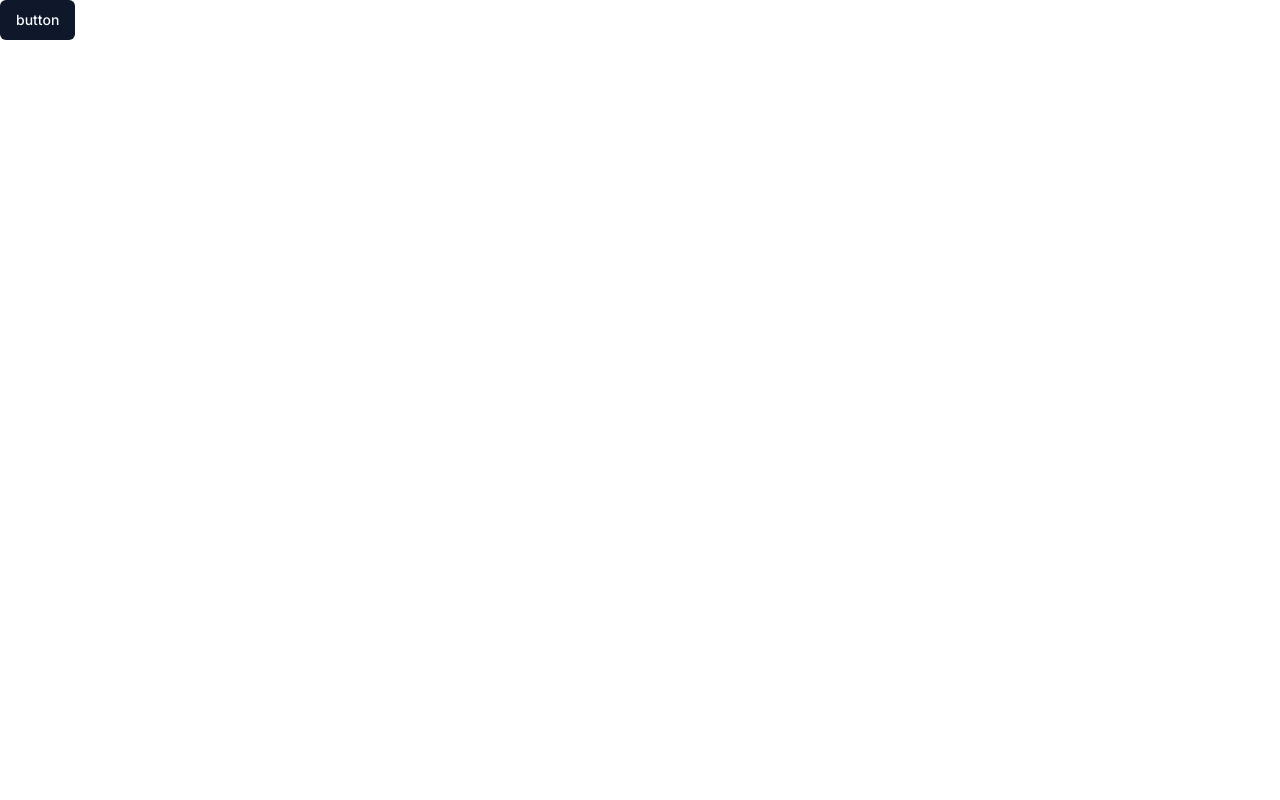
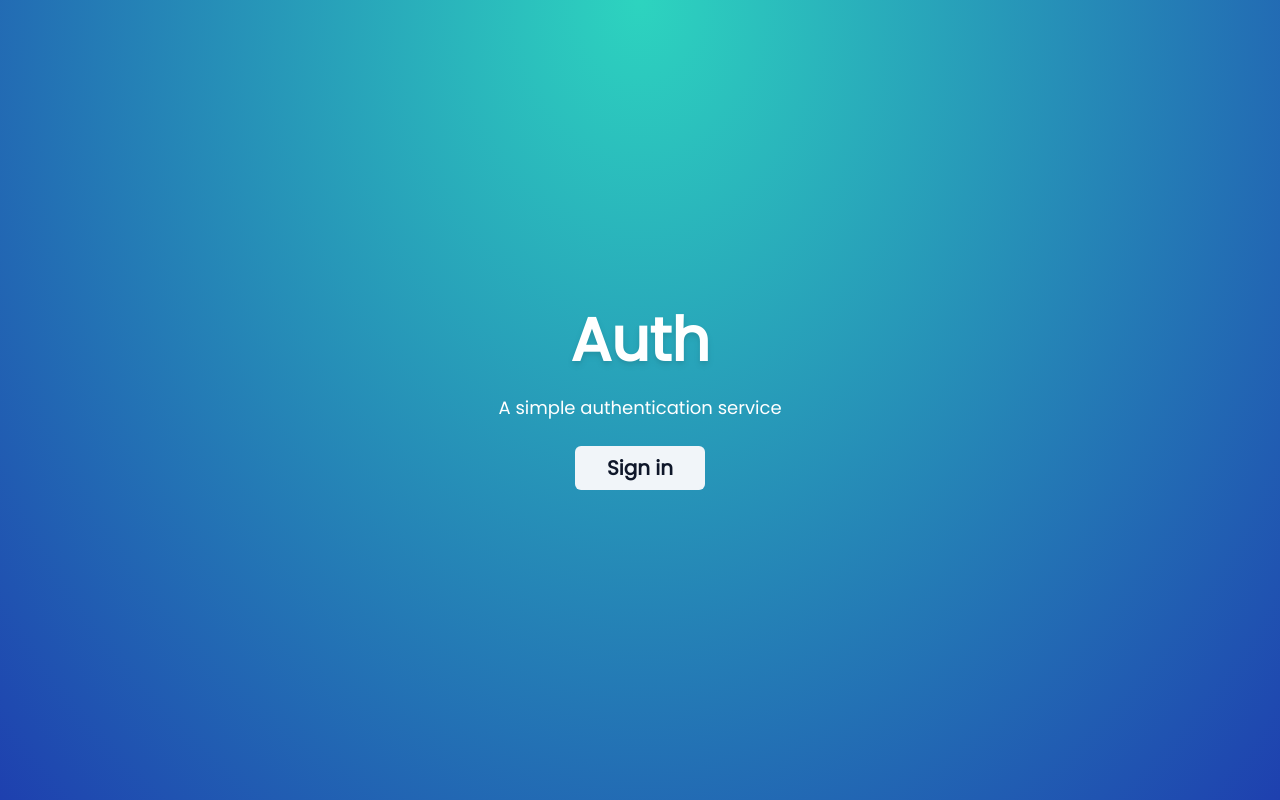
Before and after one commit to Adiflickzzz/next-auth-v4, a Next.js app: page / in a window 1280 px wide. Built offline with nearby package versions, Linux system fonts and the light colour scheme.

Commit message:
router and login button functionality set-up

```diff
--- a/app/layout.tsx
+++ b/app/layout.tsx
@@ -1,8 +1,8 @@
 import type { Metadata } from "next";
-import { Inter } from "next/font/google";
+import { Poppins } from "next/font/google";
 import "./globals.css";
 
-const inter = Inter({ subsets: ["latin"] });
+const inter = Poppins({ weight: "400", subsets: ["latin"] });
 
 export const metadata: Metadata = {
   title: "Create Next App",
--- a/app/page.tsx
+++ b/app/page.tsx
@@ -1,6 +1,23 @@
+import { LoginButton } from "@/components/auth/login-button";
 import { Button } from "@/components/ui/button";
 import Image from "next/image";
 
 export default function Home() {
-  return <Button>button</Button>;
+  return (
+    <main className="flex flex-col h-full items-center justify-center bg-[radial-gradient(ellipse_at_top,_var(--tw-gradient-stops))] from-teal-400 to-blue-800">
+      <div className="space-y-6 text-center">
+        <h1 className="text-6xl font-semibold text-white drop-shadow-md">
+          Auth
+        </h1>
+        <p className="text-white text-lg">A simple authentication service</p>
+        <div>
+          <LoginButton>
+            <Button variant="secondary" size="lg" className="font-bold text-xl">
+              Sign in
+            </Button>
+          </LoginButton>
+        </div>
+      </div>
+    </main>
+  );
 }
--- /dev/null
+++ b/components/auth/login-button.tsx
@@ -0,0 +1,25 @@
+"use client";
+
+import { useRouter } from "next/navigation";
+
+interface LoginButtonProps {
+  children: React.ReactNode;
+  mode?: "modal" | "redirect";
+  asChild?: boolean;
+}
+
+export const LoginButton = ({
+  children,
+  mode = "redirect",
+  asChild,
+}: LoginButtonProps) => {
+  const router = useRouter();
+  const onClick = () => {
+    router.push("/auth/login");
+  };
+  return (
+    <span onClick={onClick} className="cursor-pointer">
+      {children}
+    </span>
+  );
+};
```
